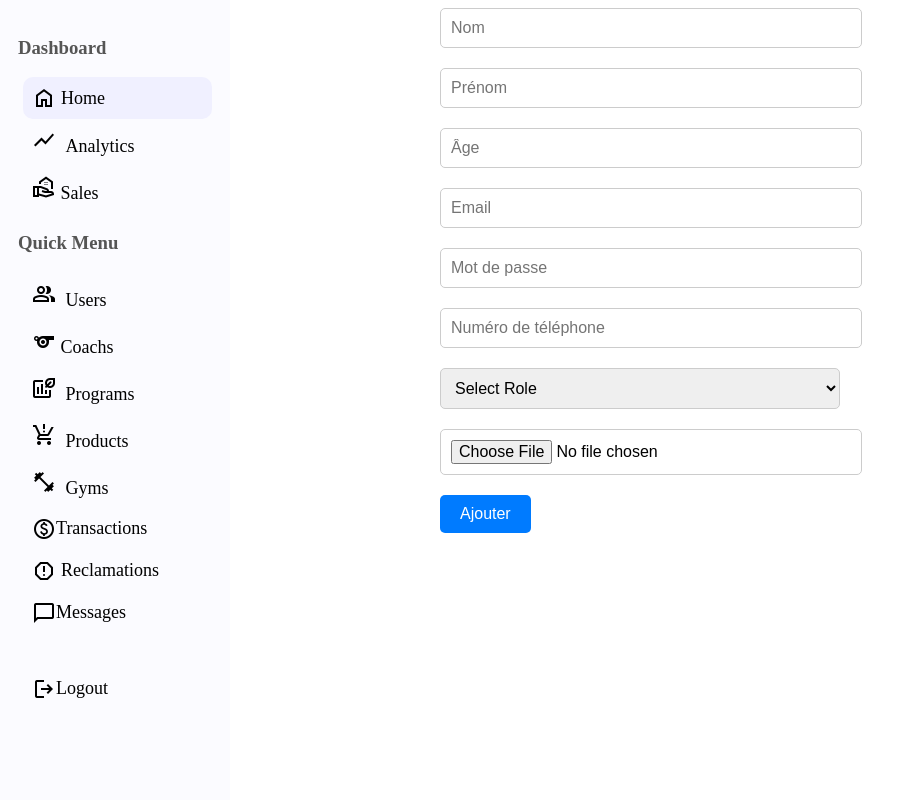
After one commit to Youssef-BS/GymSphere, a Symfony app: template templates/admin/component/addUser.html.twig in a window 1280 px wide. The commit adds this page. Shown: the whole page, without its empty margins (0-906 px from the left). Run offline with Twig, Linux system fonts and the light colour scheme; the template is opened without the code that fills it, so the values that code supplies are empty; some libraries are stand-ins or nearby versions.

Commit message:
add new interface add user and add function controllers to add new user

```diff
--- a/config/services.yaml
+++ b/config/services.yaml
@@ -4,6 +4,7 @@
 # Put parameters here that don't need to change on each machine where the app is deployed
 # https://symfony.com/doc/current/best_practices.html#use-parameters-for-application-configuration
 parameters:
+    photo_directory: '%kernel.project_dir%/public/uploads/photos'
 
 services:
     # default configuration for services in *this* file
--- a/src/Controller/AuthentificationController.php
+++ b/src/Controller/AuthentificationController.php
@@ -74,6 +74,7 @@ class AuthentificationController extends AbstractController
         }
     }
 
+
     #[Route('/dashboard', name: 'dashboard')]
     public function dashboard(Request $request): Response
     {
--- a/src/Entity/User.php
+++ b/src/Entity/User.php
@@ -163,6 +163,7 @@ class User
         return $this;
     }
 
+
     public function getOtp(): ?string
     {
         return $this->otp;
--- /dev/null
+++ b/templates/admin/component/addUser.html.twig
@@ -0,0 +1,76 @@
+<!DOCTYPE html>
+<html lang="en">
+<head>
+    <meta charset="UTF-8">
+    <meta name="viewport" content="width=device-width, initial-scale=1.0">
+    <title>Add User Form</title>
+    <style>
+        .modern-form {
+            max-width: 400px;
+            margin: 0 auto;
+        }
+
+        .form-group {
+            margin-bottom: 20px;
+        }
+
+        .form-control {
+            width: 100%;
+            padding: 10px;
+            border: 1px solid #ccc;
+            border-radius: 5px;
+            font-size: 16px;
+        }
+
+        .btn {
+            padding: 10px 20px;
+            border: none;
+            border-radius: 5px;
+            background-color: #007bff;
+            color: #fff;
+            font-size: 16px;
+            cursor: pointer;
+        }
+
+        .btn:hover {
+            background-color: #0056b3;
+        }
+    </style>
+</head>
+<body>
+{% include 'admin/component/sideBar.html.twig' %}
+   <div class="modern-form">
+        <form method="post" action="{{ path('addUser') }}" enctype="multipart/form-data">
+            <div class="form-group">
+                <input type="text" name="nom" placeholder="Nom" required class="form-control">
+            </div>
+            <div class="form-group">
+                <input type="text" name="prenom" placeholder="Prénom" required class="form-control">
+            </div>
+            <div class="form-group">
+                <input type="number" name="age" placeholder="Âge" required class="form-control">
+            </div>
+            <div class="form-group">
+                <input type="email" name="email" placeholder="Email" required class="form-control">
+            </div>
+            <div class="form-group">
+                <input type="password" name="password" placeholder="Mot de passe" required class="form-control">
+            </div>
+            <div class="form-group">
+                <input type="tel" name="phoneNumber" placeholder="Numéro de téléphone" required class="form-control">
+            </div>
+            <div class="form-group">
+                <select name="role" required class="form-control">
+                    <option value="none">Select Role</option>
+                    <option value="admin">Admin</option>
+                    <option value="coach">Coach</option>
+                </select>
+            </div>
+            <div class="form-group">
+                <input type="file" name="nom" class="form-control">
+            </div>
+            <button type="submit" class="btn">Ajouter</button>
+        </form>
+    </div>
+</body>
+</html>
```
Also changed, not shown: src/Controller/UserController.php (+58 -1 lines), templates/admin/component/users.html.twig (+27 -3 lines).
